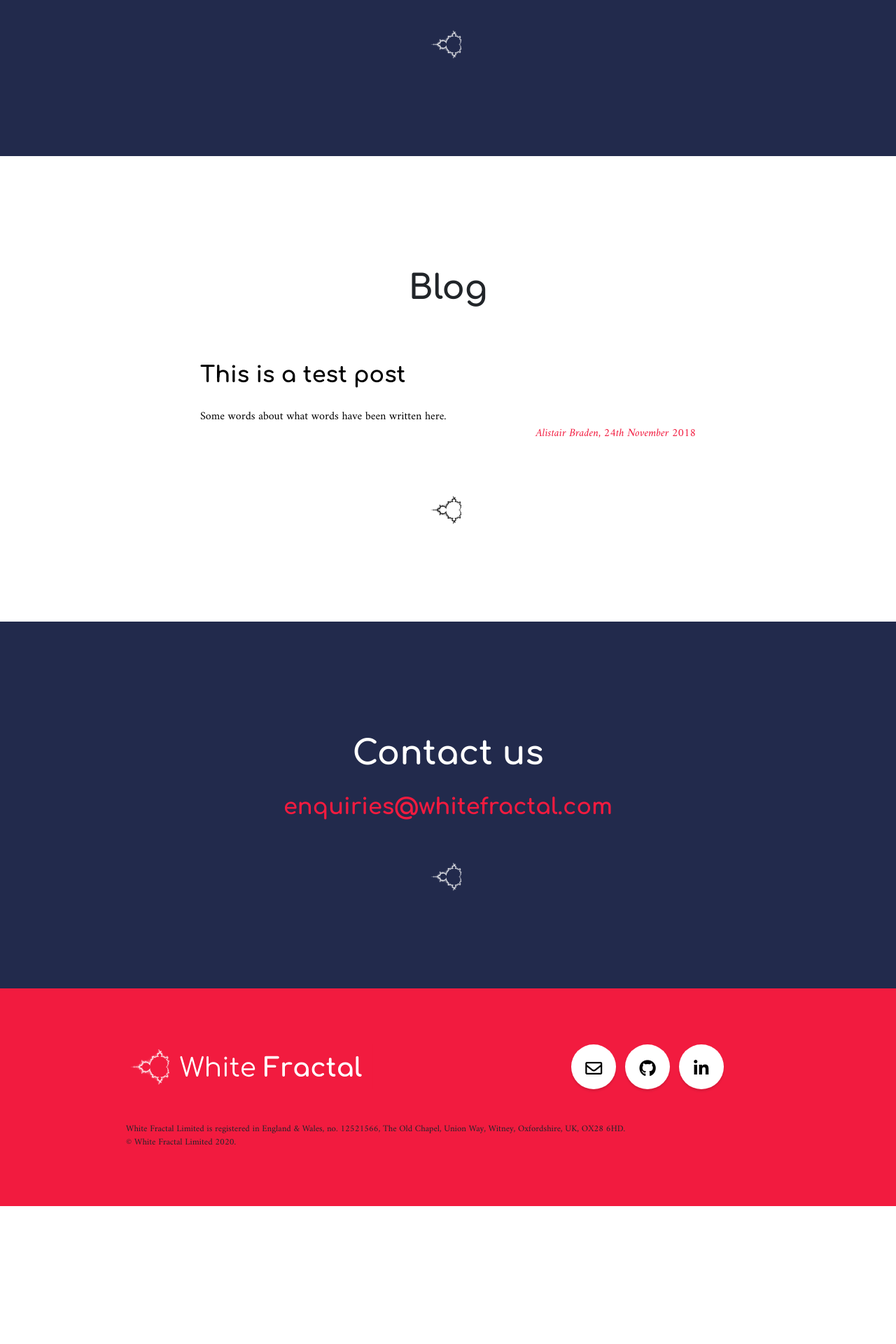
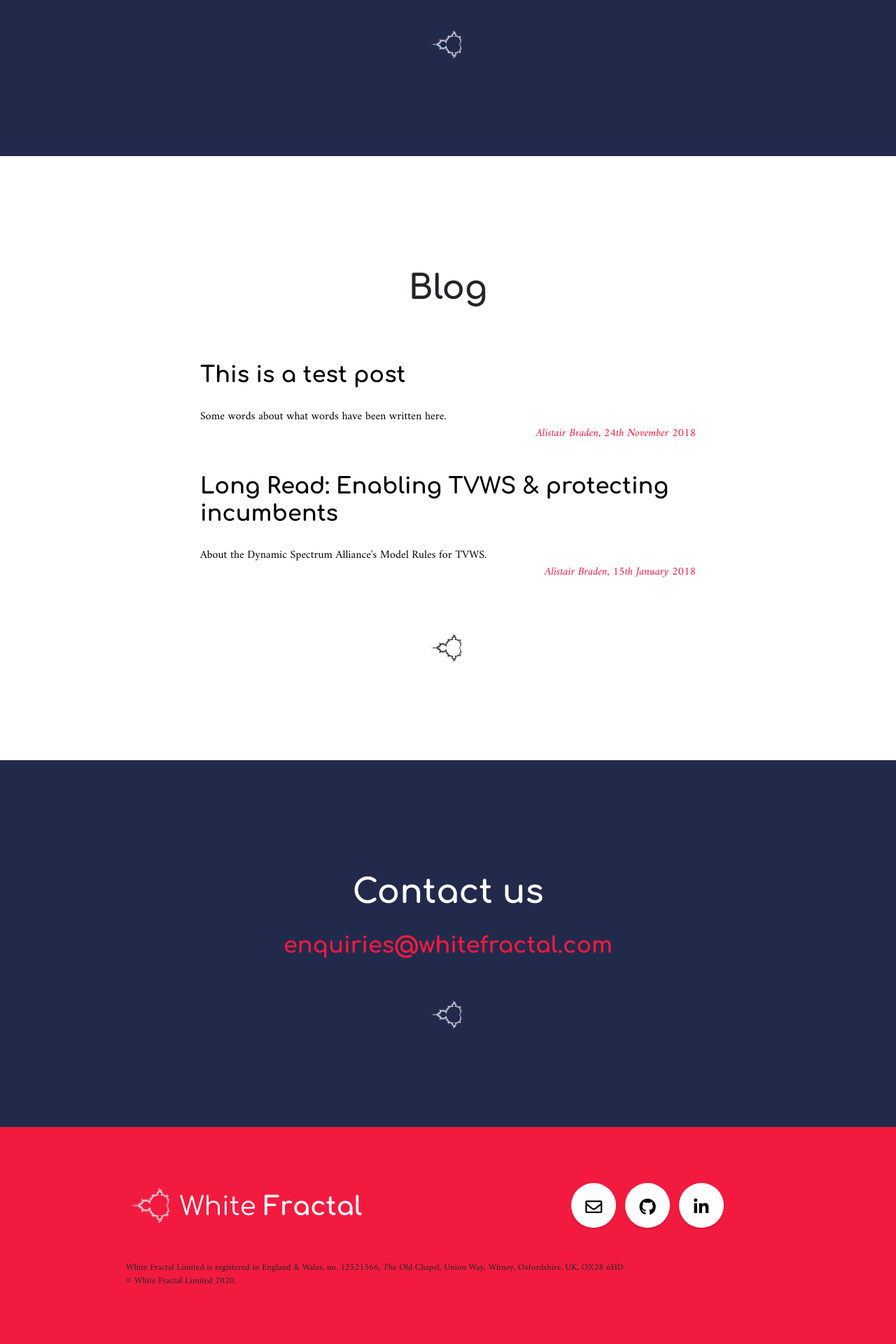
Before and after one commit to whitefractal/whitefractal, a Jekyll site: the page built from index.html, in a window 1280 px wide. Shown: the part 4198-6118 px from the top of the page at 70% size. Built offline with Jekyll 4.4.1, drawn with Linux system fonts in a browser that asks for light colours; nearby versions of some CDN libraries; before the commit the page ends 5921 px from its top, so only the background shows below that; some of the changed lines change nothing that is shown.

Commit message:
Add Long Read post

```diff
--- /dev/null
+++ b/_posts/2018-01-15-long-read.markdown
@@ -0,0 +1,88 @@
+---
+layout: post
+title:  "Long Read: Enabling TVWS & protecting incumbents"
+date:   2018-01-15 12:00:00 +0000
+categories: tvws dsm
+author: Alistair Braden
+summary: About the Dynamic Spectrum Alliance's Model Rules for TVWS.
+---
+
+Following the [Dynamic Spectrum Alliance](http://dynamicspectrumalliance.org/)’s publication of its new Model Rules for TV White Spaces (TVWS), we published a blog **ADD LINK** giving an overview of the rules and their importance to the global development of TVWS. This second article is a deep-dive into some of the more detailed aspects of the rules, and how they have been crafted to achieve various real-world outcomes.
+
+The purpose of TVWS regulation is to allow and facilitate a technical and commercial ecosystem which provides social and economic benefit to citizens. It should enable the widest possible diversity of technologies and use-cases, while giving strong protection to the incumbent spectrum users (such as TV broadcaster). The DSA Model Rules have two main sections: Technical Rules, which serve to enable TVWS use-cases, and Coexistence Calculations, which protect incumbent users.
+
+Nominet has a production-ready White Space Database (WSDB) applying the DSA Model Rules. Data on the locations of TV transmitters in a country can be imported to produce a fully-functional demonstration WSDB for that country in a matter of hours, along with detailed feasibility studies into the potential benefits of TVWS. The examples below were generated using our tools.
+
+![Coverage plot of a TV tower (blue/pink) and a TVWS device fitting into a gap (red)]({{site.baseurl}}/assets/img/TVWS_2_DSAx1200.jpg) _Coverage plot of a TV tower (blue/pink) and a TVWS device fitting into a gap (red)._
+
+## Coexistence calculations to protect incumbents
+>“Given the location and characteristics of a TWVS device, which frequencies can it use at which power levels without causing harmful interference to incumbents such as TV broadcasters?”
+
+This is a simple question, but finding good answers is complicated. The central tenet of TVWS is that answers can be found quickly by an automated service (the WSDB) to provide robust protection to incumbents. It is therefore of paramount importance to devise an accurate and reliable method for answering that question; this takes the form of coexistence calculations.
+
+Ofcom in the UK and FCC in the USA were the pioneers of TVWS regulation and invested considerable effort in their coexistence calculations. A great deal of that work is more generally applicable, but some applies only to the country it was intended for. The DSA Model Rules combine and refine the best aspects of both models to produce coexistence calculations which can be applied anywhere in the world.
+
+### Protecting television
+
+To understand how the signals of a TVWS device will interact with incumbent users, we must first understand where the incumbent users are, how strong their reception currently is, and how strong it needs to be.
+
+TV transmitters at the top of hills can reach further, and receivers at the bottom of valleys receive weaker signals. There are many established methods for simulating how TV signals propagate through the atmosphere, over terrain, and through clutter such as trees. These can be used to predict the coverage area of a TV transmitter within which domestic receivers have a good signal. We can predict an interference area around a TVWS device, identifying where its transmissions at similar frequencies to the TV broadcast might cause harmful interference, including safety margins. We can then choose transmit powers for the TVWS device in each frequency to shrink the interference area so it does not overlap with the coverage area. This process is repeated for all TV towers in the vicinity, and so the TVWS device is prevented from causing harmful interference to any domestic users.
+
+While the above describes the broad approach, the FCC and Ofcom models differ in a number of ways.
+
+The FCC model predefines coverage areas around TV transmitters based on how high the transmitter is above the average terrain in each direction. TVWS devices inside or near that area are not permitted to use the similar frequencies as that transmitter. This admirably straightforward approach does, however, admit cases where TVWS devices are over-restricted, particularly where terrain has a large effect.
+
+The Ofcom model simulates TV coverage in considerably more detail. The UK is divided into a grid of 100m pixels. In each pixel which contains households, the signal of each TV transmitter is predicted (taking detailed terrain and clutter into account), and a combined Signal-to-Interference-and-Noise-Ratio (SINR) is found for each signal. A pixel with a suitably high SINR is considered to be in the coverage area of a TV transmission and must be protected from interference. The TVWS device will have its transmit powers restricted to meet the protection requirements of every pixel, with closer pixels causing greater restrictions than further ones.
+
+This high-resolution approach offers an excellent combination of protecting incumbents and making efficient use of spectrum. Ofcom based their coexistence framework on extensive experimental measurements of how TVWS devices interact with domestic television. The pixel-based approach is computationally involved, and uses UK-specific Planning Model software to predict TV coverage. However, the coverage of TVWS devices is modelled as circles with no account of terrain – i.e. a device at the bottom of a cliff will be treated the same as a device at the top – which admits cases of over-restriction.
+
+The DSA Model Rules adopts a coexistence framework based on the Ofcom approach but  applicable anywhere. It recommends predicting coverage using the Longley-Rice propagation algorithm, which offers a good trade-off between prediction accuracy and computational expense; other algorithms can be plugged in where appropriate. Where a complete dataset of household locations is not available, every pixel is assumed to contain a household. Terrain is also taken into account when predicting the coverage of a TVWS device, as are further details of its antenna where known (e.g. polarisation, radiation pattern, and directivity).
+
+### Further considerations
+
+A number of additional details are required for the model to work equally well in different regions of the world. TV channels are 8MHz wide in Europe, Africa, and some of Asia, but 6MHz wide in the Americas and the rest of Asia. Some countries may enable TVWS in several discrete frequency ranges with uneven gaps in between. Careful treatment is required to harmonise with both the Ofcom and FCC approaches to how TVWS devices (like any radio) leak emissions into adjacent frequencies. Furthermore, default regulation is provided for protecting other incumbents (such as protected zones) and cross-border emissions, which countries can customise for their specific needs.
+
+## Enabling TVWS with technical regulation
+
+### Enabling country-wide spectrum usage monitoring
+
+The DSA Model Rules, following Ofcom/ETSI, require each TVWS device to report to the WSDB which frequencies and power levels it is currently transmitting at. WSDBs can then provide real-time information to regulators about how TVWS spectrum is being used throughout their country. This enables a spectrum owner to make accurate quantitative analyses of social and economic benefits, and to take immediate mitigating action in the unlikely event of harmful interference.
+
+### Enabling transport
+
+Both the Ofcom and FCC models make provision for geolocated mobile/portable devices, but both assume that these devices will not travel very far or very fast. This makes transport-based use cases such as ships and trains impracticable. Both models define the location as a point (with a small uncertainty region) and require the device to request a fresh dynamic licence when the device has moved 100m (US) or 50m (UK) away from this point, so a speed of only 10mph requires a fresh licence every 10-20 seconds.
+
+The DSA model rules solve this problem by allowing the device to report location as a polygon or series of polygons. This ‘flight plan’ approach allows the device’s entire journey to be covered in a single dynamic licence, facilitating the use of TVWS in transport scenarios.
+
+### Enabling indoor uses
+
+Radio transmissions taking place inside a building will generally cause less interference to users outside the building due to wall loss. Indoor TVWS devices may therefore, in principle, be awarded higher power limits without further risk of causing harmful interference. The FCC Model makes no account for devices being indoors. The Ofcom model assumes that all mobile devices above 2m are indoors and all other devices are outdoors. The DSA Model Rules instead allow a device to explicitly report whether it is indoors or outdoors, facilitating the use of TVWS in indoor scenarios (e.g. within a large factory building).
+
+### Enabling flexible network topologies
+
+A network topology is the manner in which various devices in a network are linked together via wired or wireless physical links.
+
+Under the Ofcom/ETSI model, a master TVWS device must directly contact the WSDB to obtain a dynamic licence for itself and on behalf of its slave devices. Within the bounds of their dynamic licences, TVWS devices may transmit in any topology without causing harmful interference to incumbent users. However, in practice the requirement for direct – i.e. not via another TVWS device – contact between master and WSDB restricts the network to using only the simple ‘star’ topology. A fibre internet connection can then only be shared over only one physical ‘hop’, preventing a TVWS network from extending more than 10-40km from the edge of a not-spot, depending on conditions.
+
+The FCC model allows fixed devices to proxy the WSDB requests of other fixed devices, each of which can maintain its own network of Mode I slave devices. This is an ‘extended star’ topology, enabling ‘multi-hop’ TVWS networks to penetrate deeper into not-spots.
+
+The DSA Model Rules offers greater flexibility by also allowing portable devices in multi-hop or ‘mesh’ networks, which can extend many tens of kilometres into not-spots, and share traffic load via multiple redundant links. Removing regulatory impediments to innovation within the TVWS ecosystem may help TVWS play a major role in connecting people in remote areas and less-connected countries.
+
+### Enabling global market development
+
+Ofcom and FCC categorises TVWS devices in similar yet non-compatible ways. For the DSA Model Rules to harmonise with both these existing models, a more generalised categorisation was needed.
+
+Broadly, TVWS devices are categorised according to whether they are fixed or portable/mobile, whether they connect to a WSDB directly or via a proxy, whether they have geolocation capability (GPS or a qualified installer), and whether they can establish their own network of other devices. However, the more relevant question for device manufacturers is “how sophisticated and expensive must the hardware and software be?”. A useful categorisation is then ‘smart’ devices, which know their own geolocation and make their own choices about what spectrum to use, and  ‘simple’ client devices, which don’t know geolocation and must be told what spectrum to use.
+
+Under the FCC model, fixed devices are allowed to operate at high power (10W in less-congested areas) but portable devices only at lower power (100mW), regardless of whether they are smart (Mode II in their terminology) or simple (Mode I). This limits the usable radius of portable devices.
+
+Under the Ofcom/ETSI model, all devices are allowed to operate at high power (4W). Simple slave devices use generic power limits (GOPs in their terminology). These are generally far more restrictive than those used by the master device (MOPs) or smart slaves (SOPs). However, smart slaves must first act as simple slaves and use GOPs to handshake with a master, reducing the usable radius of TVWS to only the worst-case GOP power limits.
+
+By combining elements from FCC and Ofcom, the DSA Model Rules allow greater flexibility. All devices – fixed/portable/smart/simple – may operate at the same power (10W). A smart slave is treated like a master that hasn’t chosen to establish its own network and which sends WSDB requests via a proxy – though the devices themselves may be different, there is no reason to make a regulatory distinction. The DSA Model Rules collectively terms all smart devices as masters and all simple devices as clients. Simple devices use the same power limits as their master. Discounting improbable scenarios where a simple slave is mounted much higher than its master, this approach offers the greatest flexibility with no additional risk of interference.
+
+The following table compares the various device categories:
+
+
+This approach harmonises with all the different cases in both the FCC and Ofcom models, and provides a simpler and more powerful basis for TVWS regulation.
+
+*This article was originally published on the [Nominet blog](https://nominet.uk/blog).*
--- a/assets/css/whitefractal.css
+++ b/assets/css/whitefractal.css
@@ -225,6 +225,16 @@ body.post {
 
 .post-content:after  {
   background-image: url("../img/frac-white-md.png");
+}
+
+.post-content img {
+  max-width: 100%;
+}
+
+.post-content img + em {
+  display: block;
+  text-align: center;
+  color: #555;
 }
 
 .post footer {
```
Also changed, not shown: assets/img/TVWS_2_DSAx1200.jpg (added), 1 other file.
